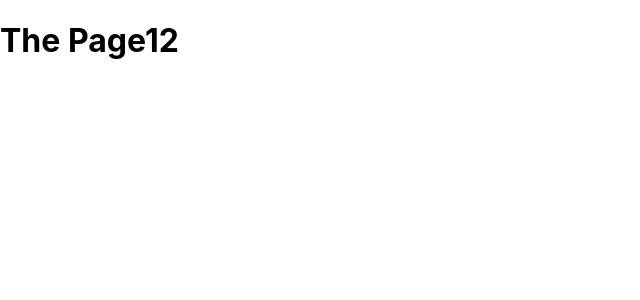
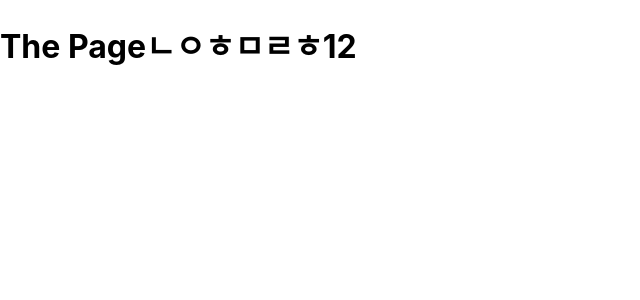
Before and after one commit to ryu9663/mergin-practice, a Next.js app: page /page12 in a window 1280 px wide. Shown: the top 300 px of the page, without its empty margins (0-640 px from the left). Built offline with nearby package versions, Linux system fonts and the light colour scheme.

Commit message:
막커밋2

```diff
--- a/pages/page12.js
+++ b/pages/page12.js
@@ -1,5 +1,5 @@
 function Page12() {
-    return <h1>The Page12</h1>;
+    return <h1>The Pageㄴㅇㅎㅁㄹㅎ12</h1>;
   }
 
   export default Page12;
```
